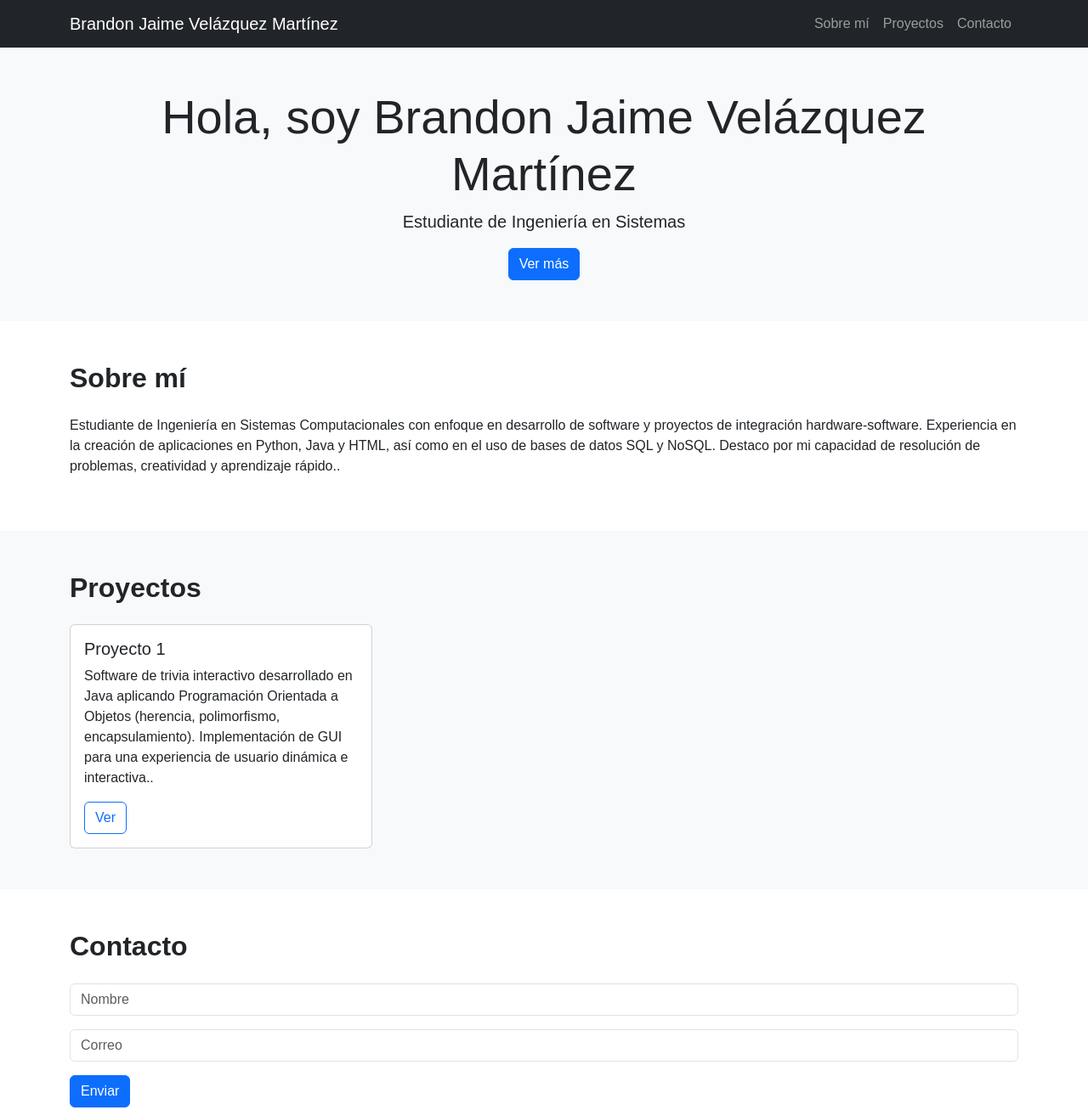
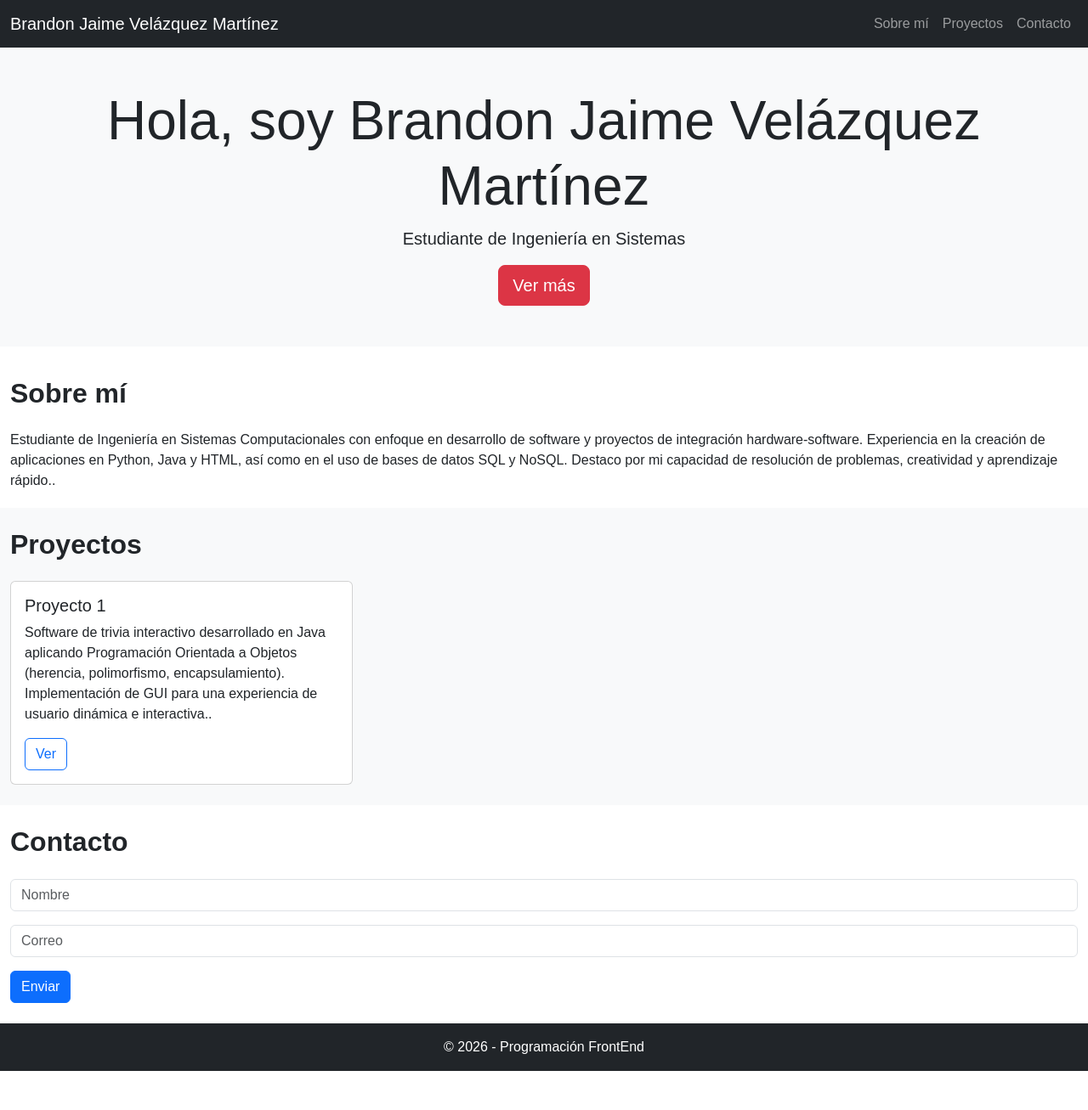
Before and after one commit to AkaBronko1/pagina-personal-bootstrap-AkaBronko1, a plain HTML site: page index.html in a window 1280 px wide. Shown: the top 1307 px of the page at 85% size. After the commit the page ends 1261 px from the top, so only its background shows below. Drawn offline with nearby package versions, Linux system fonts and the light colour scheme.

Commit message:
Sesión 2: container, spacing y tipografia Bootstrap

```diff
--- a/index.html
+++ b/index.html
@@ -15,7 +15,7 @@
 
   <!-- Navbar -->
   <nav class="navbar navbar-expand-lg navbar-dark bg-dark">
-    <div class="container">
+    <div class="container-fluid">
       <a class="navbar-brand" href="#">Brandon Jaime Velázquez Martínez</a>
       <button class="navbar-toggler" type="button" data-bs-toggle="collapse" data-bs-target="#menu">
         <span class="navbar-toggler-icon"></span>
@@ -32,24 +32,24 @@
 
   <!-- Hero -->
   <section class="bg-light py-5 text-center">
-    <div class="container">
-      <h1 class="display-4">Hola, soy Brandon Jaime Velázquez Martínez</h1>
+    <div class="container-fluid">
+      <h1 class="display-3">Hola, soy Brandon Jaime Velázquez Martínez</h1>
       <p class="lead">Estudiante de Ingeniería en Sistemas</p>
-      <button class="btn btn-primary">Ver más</button>
+      <button class="btn btn-danger btn-lg">Ver más</button>
     </div>
   </section>
 
   <!-- Sobre mí -->
-  <section id="sobre-mi" class="py-5">
-    <div class="container">
+  <section id="sobre-mi" class="py-1 mt-3">
+    <div class="container-fluid mt-3">
       <h2 class="mb-4">Sobre mí</h2>
       <p>Estudiante de Ingeniería en Sistemas Computacionales con enfoque en desarrollo de software y proyectos de integración hardware-software. Experiencia en la creación de aplicaciones en Python, Java y HTML, así como en el uso de bases de datos SQL y NoSQL. Destaco por mi capacidad de resolución de problemas, creatividad y aprendizaje rápido..</p>
     </div>
   </section>
 
   <!-- Proyectos -->
-  <section id="proyectos" class="bg-light py-5">
-    <div class="container">
+  <section id="proyectos" class="bg-light py-4">
+    <div class="container-fluid">
       <h2 class="mb-4">Proyectos</h2>
       <div class="row">
         <div class="col-md-4">
@@ -66,8 +66,8 @@
   </section>
 
   <!-- Contacto -->
-  <section id="contacto" class="py-5">
-    <div class="container">
+  <section id="contacto" class="py-4">
+    <div class="container-fluid">
       <h2 class="mb-4">Contacto</h2>
       <form>
         <div class="mb-3">
```
